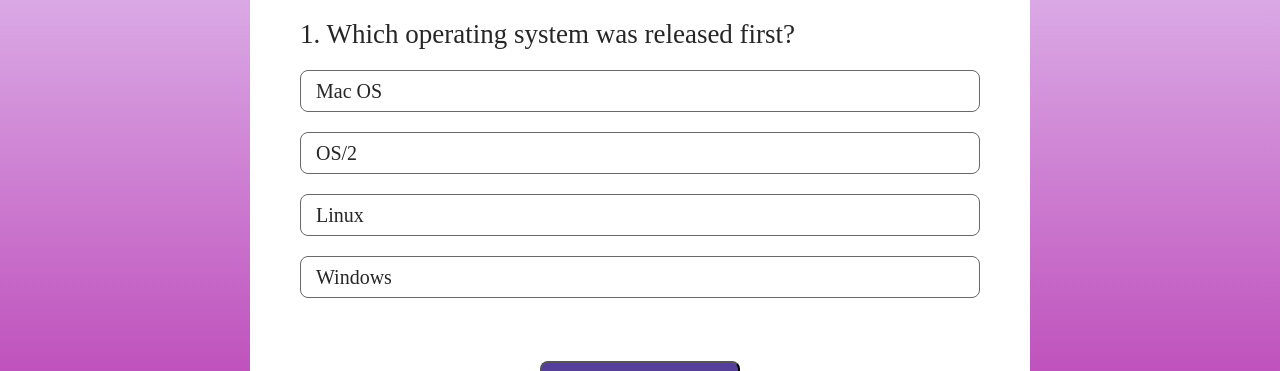
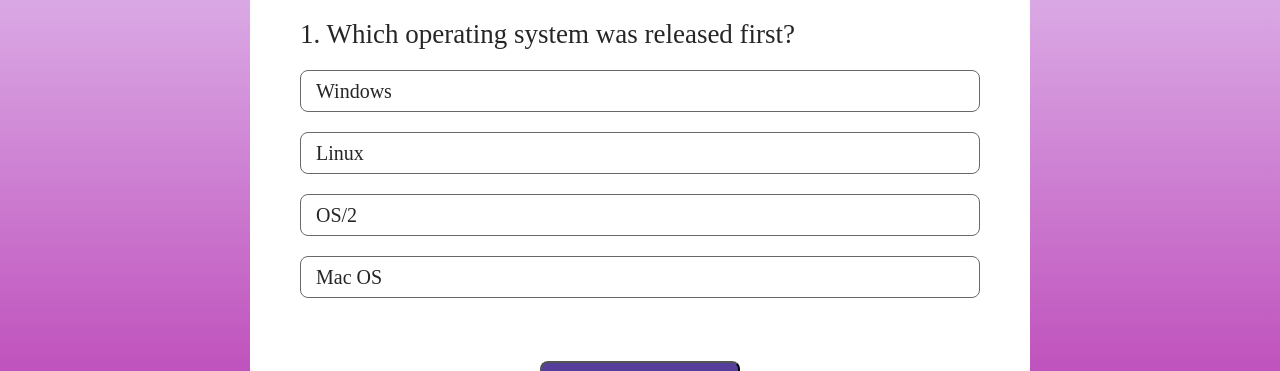
Before and after one commit to tracychemtai/phase-2-project-quiz-app, a React (Vite) app: page / in a window 1280 px wide. Shown: the part 250-621 px from the top of the page. Built offline with nearby package versions, Linux system fonts and the light colour scheme; data requests are answered from the project's data file.

Commit message:
updated json server

```diff
--- a/db.json
+++ b/db.json
@@ -1,5 +1,5 @@
 {
-    "response_code": 0,
+
     "results": [
       {
         "type": "multiple",
--- a/src/components/Quiz.jsx
+++ b/src/components/Quiz.jsx
@@ -1,7 +1,6 @@
 import React, { useRef, useState, useEffect } from "react";
 import "./Quiz.css";
 
-// Sets Variables.
 const Quiz = () => {
   let [questions, setQuestions] = useState([]);
   let [index, setIndex] = useState(0);
@@ -19,26 +18,29 @@
 
   useEffect(() => {
     fetch("http://localhost:3000/results")
-           .then((response)=>response.json())
-        .then(data => {
+      .then((response) => response.json())
+      .then((data) => {
         setQuestions(data);
         setQuestion(data[index]);
-                console.log(data)
       })
-            .catch(error => console.error(error));
+      .catch((error) => console.error(error));
   }, []);
 
   const checkAns = (e, ans) => {
-       console.log(e.target)
     if (lock === false) {
-            if (question.correct_answer !== question.incorrect_answers[ans - 1]) {
+      const selectedAnswer = e.target.textContent;
+      if (selectedAnswer === question.correct_answer) {
         e.target.classList.add("correct");
         setLock(true);
-                setScore(prev => prev + 1);
+        setScore((prev) => prev + 1);
       } else {
         e.target.classList.add("wrong");
         setLock(true);
-                option_array[question.correct_answer - 1].current.classList.add("wrong");
+        option_array.forEach((optionRef) => {
+          if (optionRef.current.textContent === question.correct_answer) {
+            optionRef.current.classList.add("correct");
+          }
+        });
       }
     }
   };
@@ -47,12 +49,12 @@
     if (lock === true) {
       if (index === questions.length - 1) {
         setResult(true);
-                return 0;
+        return;
       }
-            setIndex(prev => prev + 1);
+      setIndex((prev) => prev + 1);
       setQuestion(questions[index + 1]);
       setLock(false);
-            option_array.forEach(option => {
+      option_array.forEach((option) => {
         option.current.classList.remove("wrong");
         option.current.classList.remove("correct");
       });
@@ -73,19 +75,35 @@
       <hr />
       {result ? (
         <>
-                    <h3>You Scored {score} out of {questions.length}</h3>
+          <h3>
+            You Scored {score} out of {questions.length}
+          </h3>
           <button onClick={reset}>Reset</button>
         </>
       ) : (
         <>
-                    <h3>{index + 1}. {question?.question}</h3>
+          <h3>
+            {index + 1}. {question?.question}
+          </h3>
           <ul>
-                        {question?.incorrect_answers.concat(question?.correct_answer).sort(() => Math.random() - 0.5).map((answer, idx) => (
-                            <li key={idx} ref={option_array[idx]} onClick={(e) => { checkAns(e, idx + 1) }}>{answer}</li>
+            {question?.incorrect_answers
+              .concat(question?.correct_answer)
+              .map((answer, idx) => (
+                <li
+                  key={idx}
+                  ref={option_array[idx]}
+                  onClick={(e) => {
+                    checkAns(e, idx + 1);
+                  }}
+                >
+                  {answer}
+                </li>
               ))}
           </ul>
           <button onClick={next}>Next</button>
-                    <div className="index">{index + 1} of {questions.length} questions</div>
+          <div className="index">
+            {index + 1} of {questions.length} questions
+          </div>
         </>
       )}
     </div>
```
Also changed, not shown: 1 other file (tests, documents, lock files or other folders). Lines whose indentation alone changed are shown as unchanged.
